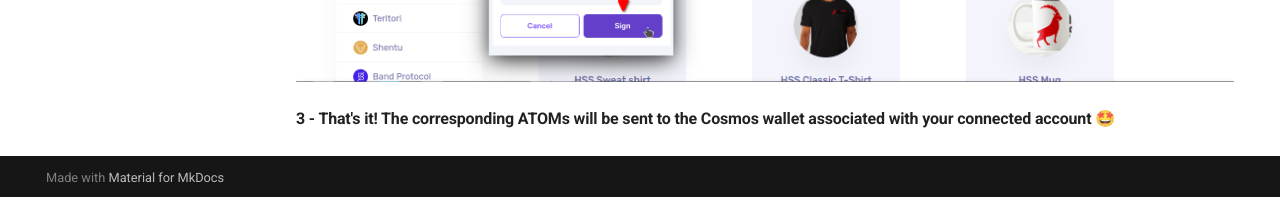
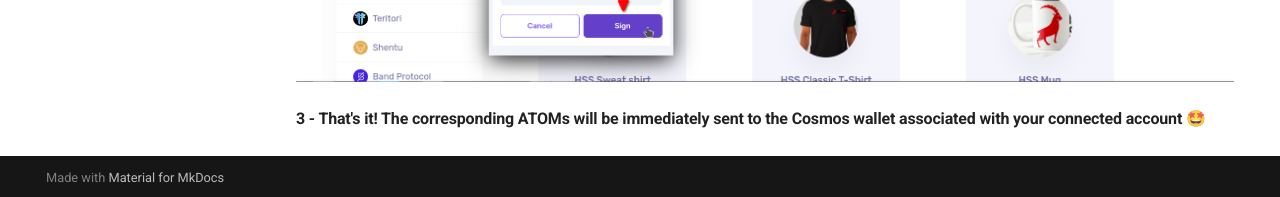
Before and after one commit to HighStakesSwitzerland/docs, an MkDocs documentation site: the page built from docs/loyalty-program/redeem.md, in a window 1280 px wide and 1327 px high. Shown: the part 1127-1324 px from the top of the window. Built offline with MkDocs 1.6.1 and Material for MkDocs 9.7.7, drawn with Linux system fonts in a browser that asks for light colours; comment, search, counter and statistics services are not loaded.

Commit message:
Update redeem.md

```diff
--- a/docs/loyalty-program/redeem.md
+++ b/docs/loyalty-program/redeem.md
@@ -13,4 +13,4 @@
 
 ![Screenshot](img/redeem/step_2.png)
 
-#### 3 - That's it! The corresponding ATOMs will be sent to the Cosmos wallet associated with your connected account 🤩
+#### 3 - That's it! The corresponding ATOMs will be immediately sent to the Cosmos wallet associated with your connected account 🤩
```
